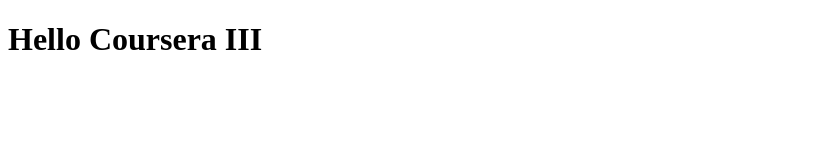
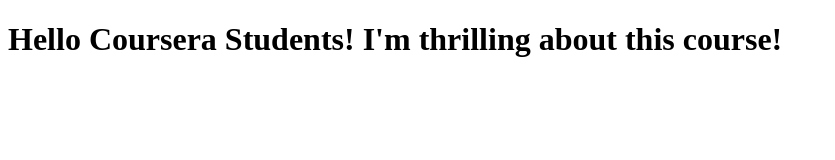
Before and after one commit to patesch/coursera-angularjs, a plain HTML site: page index.html in a window 1280 px wide. Shown: the whole page, without its empty margins (0-835 px from the left). Drawn offline with Linux system fonts and the light colour scheme.

Commit message:
Next version of the web file.

```diff
--- a/index.html
+++ b/index.html
@@ -5,6 +5,6 @@
     <title>Hello Coursera</title>
   </head>
   <body>
-    <h1>Hello Coursera III</h1>
+    <h1>Hello Coursera Students! I'm thrilling about this course!</h1>
   </body>
 </html>
```
